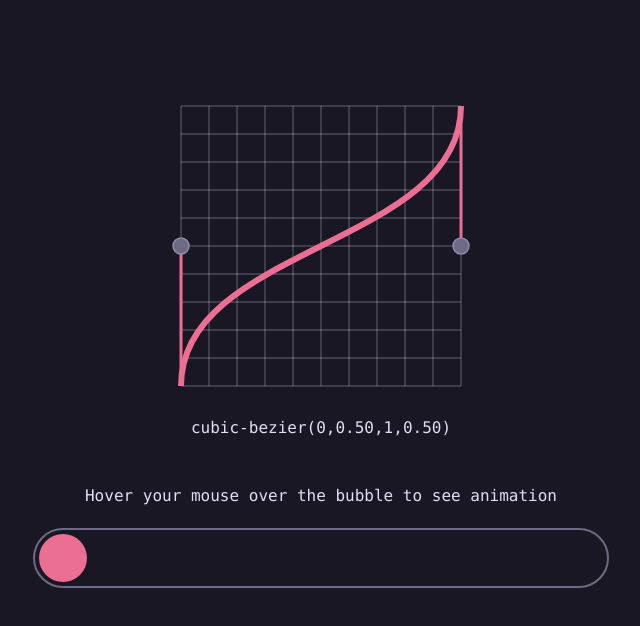
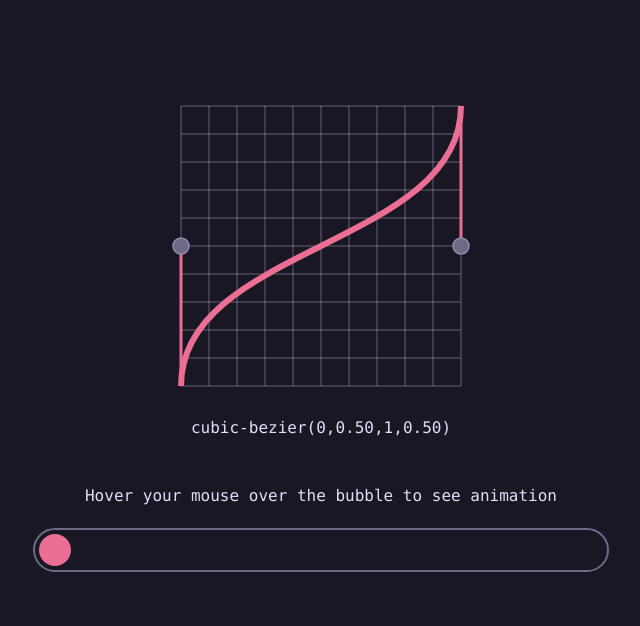
Before and after one commit to garikmi/cubic-bezier.github.io, a plain HTML site: page index.html in a window 1280 px wide. Shown: the whole page, without its empty margins (319-959 px from the left). Drawn offline with nearby package versions, Linux system fonts and the light colour scheme.

Commit message:
Design improvements

```diff
--- a/index.html
+++ b/index.html
@@ -12,7 +12,7 @@
 
     <h3 class="text-text text-center mt-11">Hover your mouse over the bubble to see animation</h3>
     <div class="border-2 border-muted max-w-xl rounded-full mt-5 px-1 py-1 mx-auto">
-      <span id="animate" class="w-0 p-6 hover:w-full bg-love rounded-full align-top inline-block"></span>
+      <span id="animate" class="w-0 p-4 hover:w-full bg-love rounded-full align-top inline-block"></span>
     </div>
 
     <script src="javascript.js"></script>
--- a/javascript.js
+++ b/javascript.js
@@ -35,8 +35,6 @@ var x_handle2 = `${((handle2_x - horizontal_margins) / (WIDTH - horizontal_margi
 var circle_radius = 8;
 
 var selected = null;
-
-var topScrollOffset;
 
 // Detect if window is resized, update variables and redraw everything
 window.addEventListener('resize', resizeCanvas, false);
```
Also changed, not shown: output.css.
